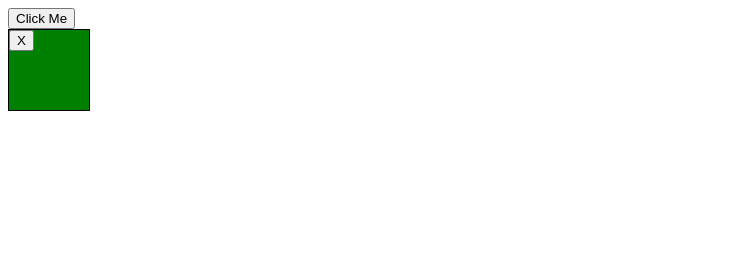
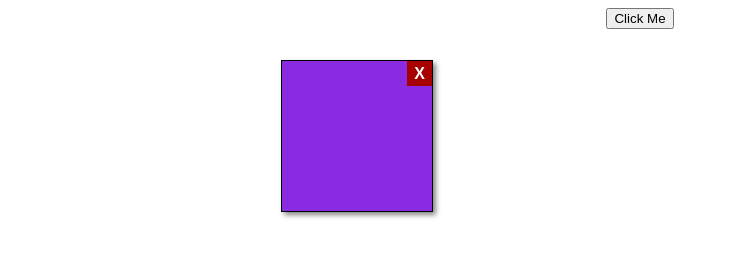
Before and after one commit to sader17761/Block-Block-Block, a plain HTML site: page index.html in a window 1280 px wide. Both pictures are taken after a click on the button "Click Me". Shown: the whole page, without its empty margins (0-729 px from the left). Drawn offline with nearby package versions, Linux system fonts and the light colour scheme.

Commit message:
added new features

```diff
--- a/index.html
+++ b/index.html
@@ -12,7 +12,7 @@
     <link rel="stylesheet" href="styles.css">
   </head>
   <body>
-    <div>
+    <div id="btnContainer">
       <button class="button">Click Me</button>
     </div>
     <div class="container"></div>
--- a/script.js
+++ b/script.js
@@ -12,13 +12,12 @@ function onReady(){
 
 
   function createBox(){
-    console.log("were inside the createBox function");
 
     var $box = $('<div class="box">' + '<button class="remove">X</button>' + "</div>"); //this creates a jquery object (creates both opening and closing tags)
     $('.container').append($box);
 
-    var colorArray=['red','orange','yellow','green','blue','purple'];
-    var randNum = randomNumber(0, 5);
+    var colorArray = ['red','orange','yellow','green','blue','purple', 'AliceBlue', 'AntiqueWhite', 'Aqua', 'Aquamarine', 'Azure', 'Beige', 'Bisque', 'BlueViolet', 'Brown', 'chocolate', 'coral', 'cornsilk', 'crimson', 'cyan', ];
+    var randNum = randomNumber(0, colorArray.length - 1);
     newColor($box);
 
     function newColor(newBox){
@@ -27,7 +26,6 @@ function onReady(){
   }
 
   function colorBox(){
-    console.log('in colorBox');
     $(this).css('background', 'black');
   }
 
@@ -36,6 +34,5 @@ function onReady(){
 }
 
 function removeBox(){
-  console.log('remove box');
-  $(this).parent().remove();
+  $(this).parent().fadeOut(500);
 }
--- a/styles.css
+++ b/styles.css
@@ -1,11 +1,34 @@
+.button {
+  margin-bottom: 15px;
+}
+
+#btnContainer {
+  text-align: center;
+}
+
+.container {
+  margin: 0 auto;
+  max-width: 750px;
+  position: relative;
+}
+
 .box {
-  width: 80px;
-  height: 80px;
+  width: 150px;
+  height: 150px;
   border: 1px solid black;
   display: inline-block;
-  margin-right: 15px;
+  margin: 1em;
+  box-shadow: 3px 3px 5px #888888;
 }
 
 .remove {
-  z-index: 10;
+  float: right;
+  font-weight: bold;
+  font-size: 16px;
+  border-radius: 0;
+  border: none;
+  width: 25px;
+  height: 25px;
+  color: #fff;
+  background-color: rgb(167, 0, 0);
 }
```
